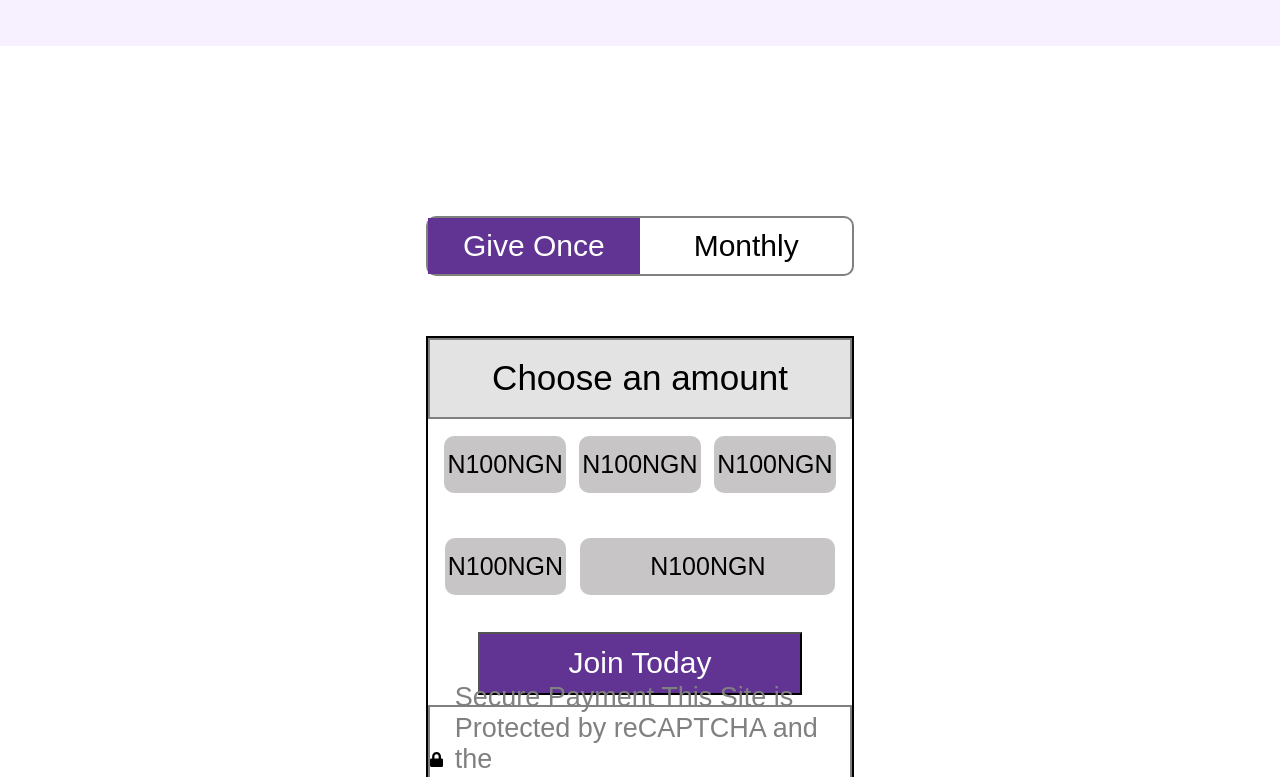
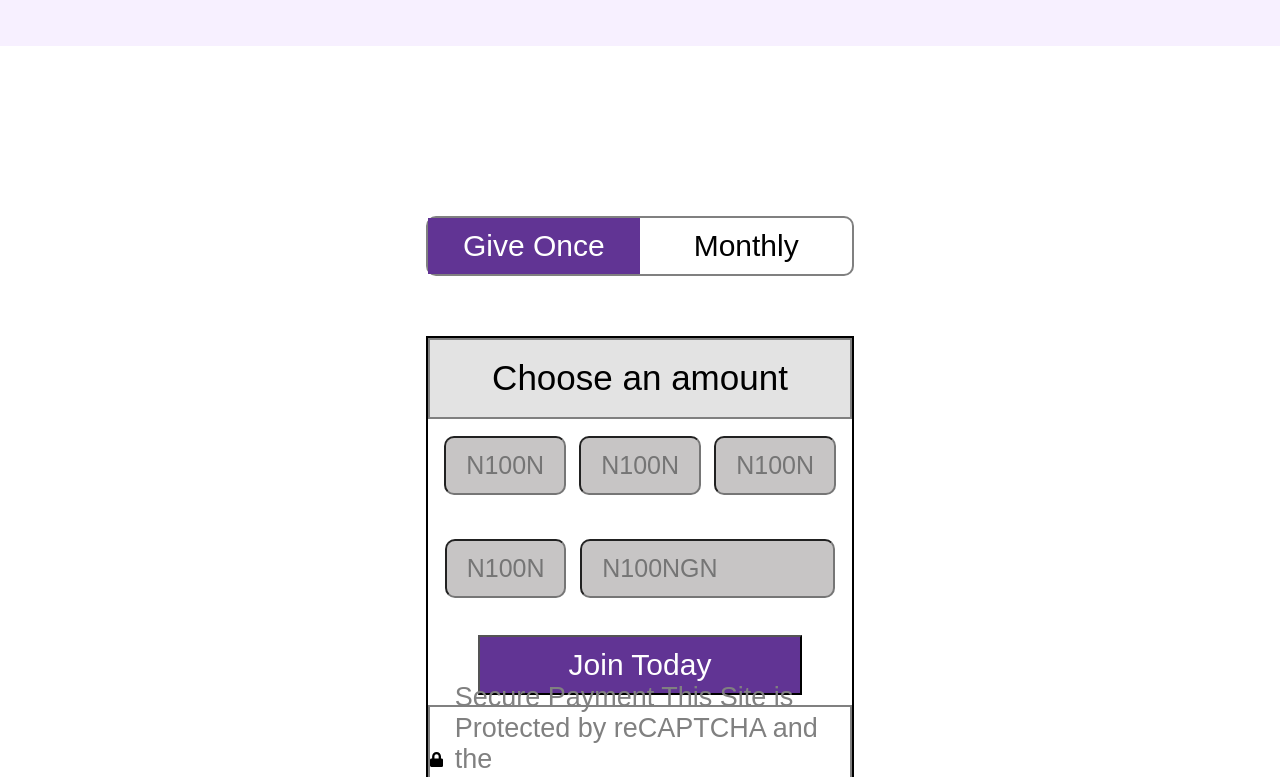
Before and after one commit to DevIsmail-coder/Project-Alert, a React (Vite) app: page /donate in a window 1280 px wide. Shown: the part 394-1171 px from the top of the page. Built offline with nearby package versions, Linux system fonts and the light colour scheme.

Commit message:
chnaged the buttons to input

```diff
--- a/src/pages/Donate/Donate.css
+++ b/src/pages/Donate/Donate.css
@@ -143,7 +143,7 @@
     /* font-size: 20px; */
 
 
-    span{
+    && .span{
         height: 80%;
         width: 30%;
         background-color: #c7c5c5;
@@ -152,19 +152,24 @@
         justify-content: center;
         align-items: center;
         font-size: 25px;
+        padding: 20px;
+        outline: none;
     }
 
 
-    span:hover{
+    && .span:hover{
         background-color: #613494a9;
     }
 
 
     && .bigSpan{
         height: 80%;
+        outline: none;
+        padding: 20px;
         width: 63%;
         background-color: #c7c5c5;
         border-radius: 10px;
+        font-size: 25px;
         display: flex;
         justify-content: center;
         align-items: center;
--- a/src/pages/Donate/Donate.jsx
+++ b/src/pages/Donate/Donate.jsx
@@ -41,13 +41,13 @@ const Donate = () => {
           <span className='chooseAmount'>{clrTogle ? 'Choose an amount' : 'Choose an amount to give per Month'}</span>
           <div className='donationAmounts'>
             <div className='amounts'>
-              <span>N100<smal>NGN</smal></span>
-              <span>N100<smal>NGN</smal></span>
-              <span>N100<smal>NGN</smal></span>
+              <input type='text' className='span' placeholder='N100NGN' />
+              <input type='text' className='span' placeholder='N100NGN' />
+              <input type='text' className='span' placeholder='N100NGN' />
             </div>
             <div className='amounts'>
-              <span>N100<smal>NGN</smal></span>
-              <span className='bigSpan'>N100<smal>NGN</smal></span>
+            <input type='text' className='span' placeholder='N100NGN' />
+            <input type='text' className='bigSpan' placeholder='N100NGN' />
             </div>
             <button onClick={handleOpenModalTogle}>Join Today</button>
           </div>
```
